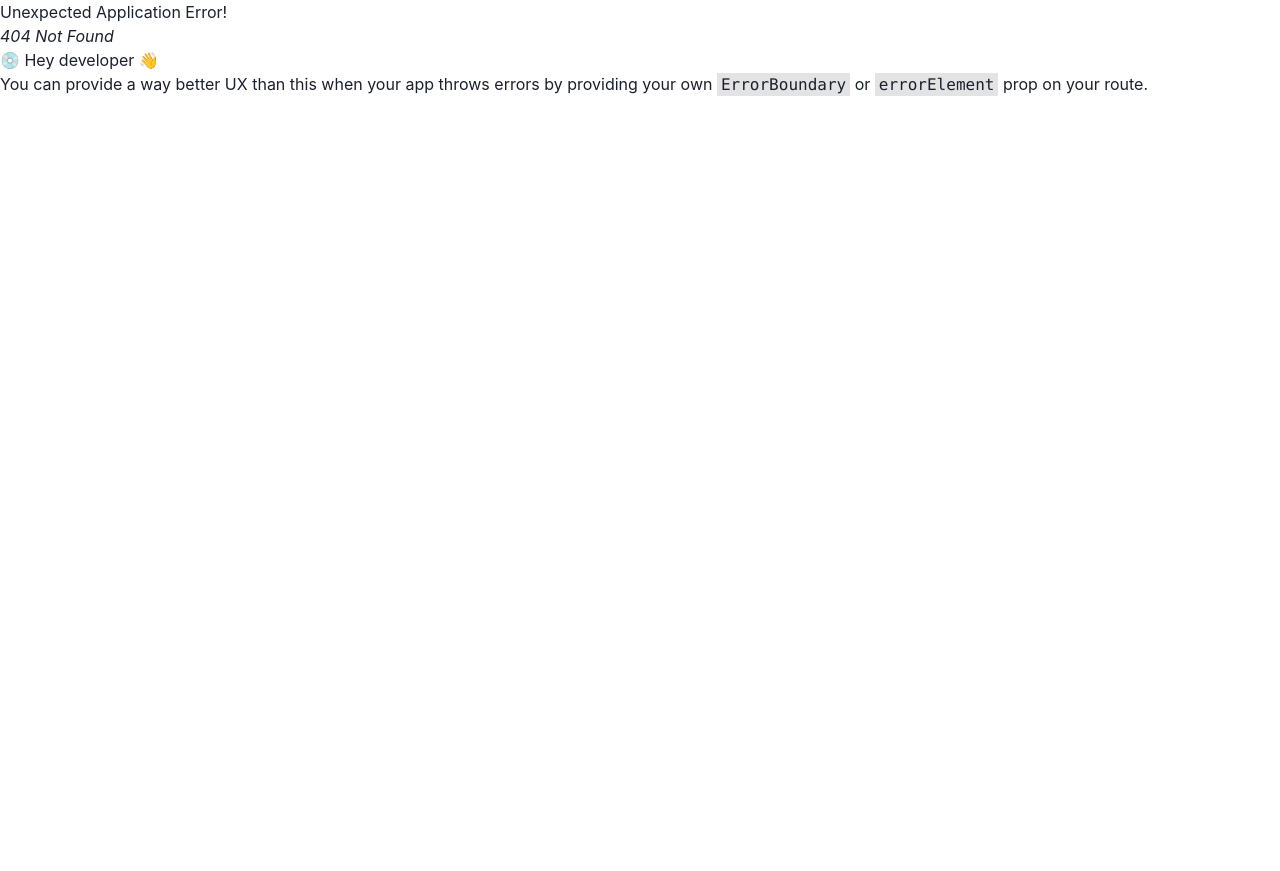
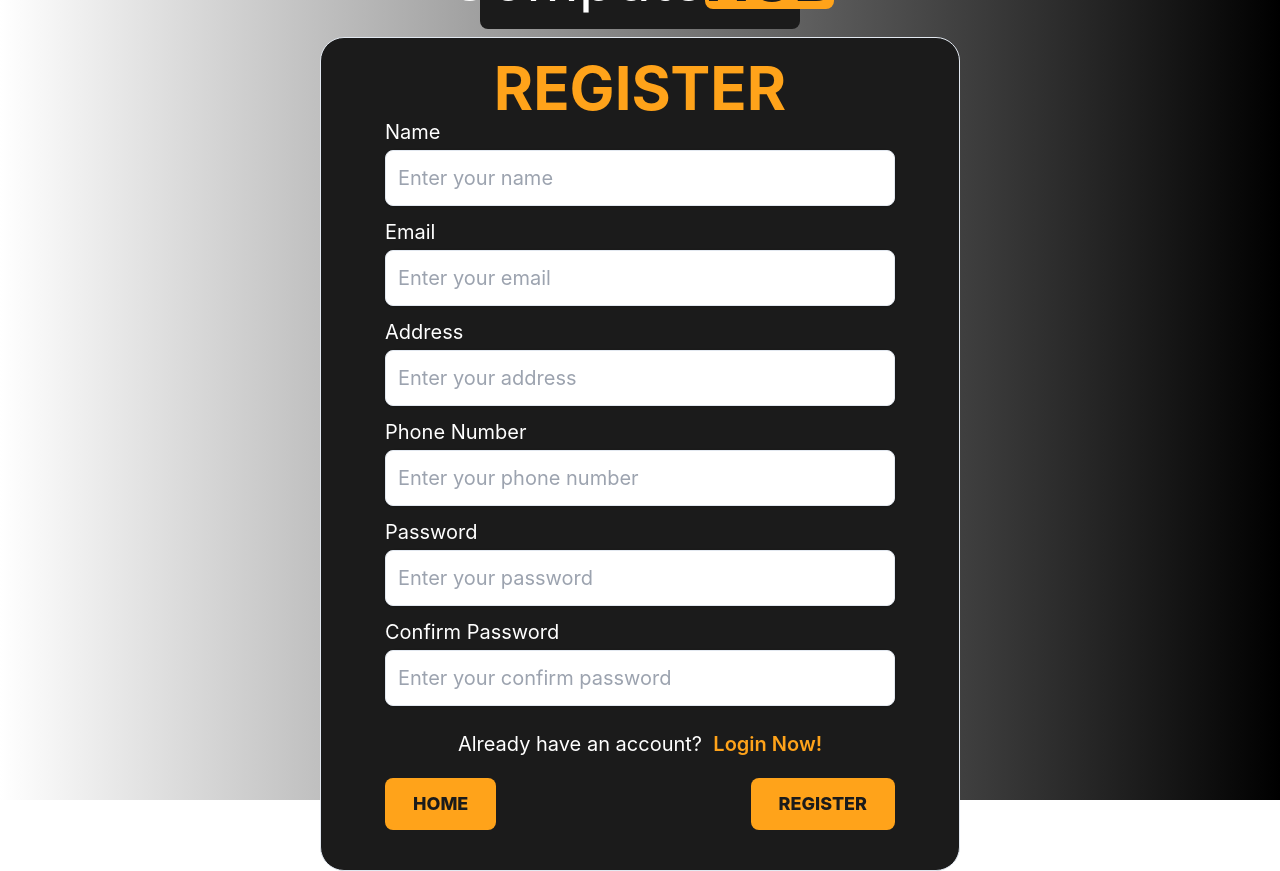
Before and after one commit to ReyKeyS/ComputeHub-frontend, a React (Vite) app: page /register in a window 1280 px wide. Before the commit this address had no page. Before the commit the page ends 800 px from the top, so only its background shows below. Built offline with nearby package versions, Linux system fonts and the light colour scheme.

Commit message:
add RegisterPage

```diff
--- a/src/App.jsx
+++ b/src/App.jsx
@@ -3,6 +3,7 @@ import { Route, RouterProvider, createBrowserRouter, createRoutesFromElements }
 // Pages
 import HomePage from './pages/HomePage'
 import LoginPage from './pages/LoginPage'
+import RegisterPage from './pages/RegisterPage'
 
 function App() {
   // Router
@@ -11,6 +12,7 @@ function App() {
       <>
         <Route path="/" element={<HomePage />} />
         <Route path="/login" element={<LoginPage />} />
+        <Route path='/register' element={<RegisterPage/>}/>
       </>
     )
   )
--- a/src/pages/LoginPage.jsx
+++ b/src/pages/LoginPage.jsx
@@ -19,16 +19,16 @@ function LoginPage() {
             <div class="text-white text-xl mb-1">Password</div>
             <input type="password" name="pass" placeholder="Enter your password" class="px-3 py-2 border rounded-xl w-full h-14 text-xl shadow focus:ring-2 focus:ring-blue-500 focus:outline-none"></input>
             {/* <div class="text-xl text-center mt-3">Doesn't have an account? &nbsp;<a class="font-semibold text-blue-400 duration-500 hover:text-purple-600 hover:duration-500">Register Now!</a></div> */}
-            <div class="text-white text-xl text-center mt-3">Doesn't have an account? &nbsp;<a class="font-semibold text-oranye">Register Now!</a></div>
+            <div class="text-white text-xl text-center mt-3">Doesn't have an account? &nbsp;<Link to="/register"><a class="font-semibold text-oranye">Register Now!</a></Link></div>
             <div class="flex">
               <Link to="/">
                 {/* <button type="submit" name="home" formaction="index.php" class="my-5 text-lg font-bold mr-auto px-7 py-3 flex text-white rounded-full bg-gradient-to-r from-purple-700 to-blue-600 hover:bg-gradient-to-r hover:from-purple-900 hover:to-blue-800 active:bg-sky-600 focus:ring-4 focus:ring-purple-800"> */}
-                <button type="submit" name="home" formaction="index.php" class="my-5 text-lg font-bold mr-auto px-7 py-3 flex text-abu-super-gelap rounded-lg bg-oranye">
+                <button type="submit" name="home" class="my-5 text-lg font-extrabold mr-auto px-7 py-3 flex text-abu-super-gelap rounded-lg bg-oranye">
                   HOME
                 </button>
               </Link>
               {/* <button type="submit" name="login" class="my-5 text-lg font-bold ml-auto px-7 py-3 text-white rounded-full bg-gradient-to-r from-purple-700 to-blue-600 hover:bg-gradient-to-r hover:from-purple-900 hover:to-blue-800 active:bg-sky-600 focus:ring-4 focus:ring-sky-200">LOGIN</button> */}
-              <button type="submit" name="login" class="my-5 text-lg font-bold ml-auto px-7 py-3 text-abu-super-gelap rounded-lg bg-oranye">LOGIN</button>
+              <button type="submit" name="login" class="my-5 text-lg font-extrabold ml-auto px-7 py-3 text-abu-super-gelap rounded-lg bg-oranye">LOGIN</button>
             </div>
           </div>
         </div>
--- /dev/null
+++ b/src/pages/RegisterPage.jsx
@@ -0,0 +1,39 @@
+import React from 'react'
+import { Link } from 'react-router-dom'
+
+function RegisterPage() {
+    return (
+        <div className='w-screen h-screen flex flex-col justify-center bg-gradient-to-r from-white to-black'>
+            <div className='w-1/2 m-auto'>
+                <div className='bg-abu-super-gelap text-white rounded-lg text-6xl p-5 w-1/2 m-auto flex justify-center'>Compute<a className='bg-oranye rounded-lg font-bold text-abu-super-gelap'>HUB</a></div>
+                <div className='bg-abu-super-gelap py-5 px-16 mt-2 w-full m-auto flex flex-col border rounded-3xl place-content-center'>
+                    <h1 className='text-center font-bold text-6xl text-oranye'>REGISTER</h1>
+                    <div className='text-white text-xl mb-1'>Name</div>
+                    <input type="text" placeholder='Enter your name' className='mb-3 px-3 py-2 border shadow rounded-lg w-full h-14 text-xl focus:ring-2 focus:ring-blue-500 focus:outline-none' />
+                    <div className='text-white text-xl mb-1'>Email</div>
+                    <input type="text" placeholder='Enter your email' className='mb-3 px-3 py-2 border shadow rounded-lg w-full h-14 text-xl focus:ring-2 focus:ring-blue-500 focus:outline-none' />
+                    <div className='text-white text-xl mb-1'>Address</div>
+                    <input type="text" placeholder='Enter your address' className='mb-3 px-3 py-2 border shadow rounded-lg w-full h-14 text-xl focus:ring-2 focus:ring-blue-500 focus:outline-none' />
+                    <div className='text-white text-xl mb-1'>Phone Number</div>
+                    <input type="text" placeholder='Enter your phone number' className='mb-3 px-3 py-2 border shadow rounded-lg w-full h-14 text-xl focus:ring-2 focus:ring-blue-500 focus:outline-none' />
+                    <div className='text-white text-xl mb-1'>Password</div>
+                    <input type="password" placeholder='Enter your password' className='mb-3 px-3 py-2 border shadow rounded-lg w-full h-14 text-xl focus:ring-2 focus:ring-blue-500 focus:outline-none' />
+                    <div className='text-white text-xl mb-1'>Confirm Password</div>
+                    <input type="password" placeholder='Enter your confirm password' className='mb-3 px-3 py-2 border shadow rounded-lg w-full h-14 text-xl focus:ring-2 focus:ring-blue-500 focus:outline-none' />
+                    <div class="text-white text-xl text-center mt-3">Already have an account? &nbsp;<Link to="/login"><a class="font-semibold text-oranye">Login Now!</a></Link></div>
+                    <div class="flex">
+                        <Link to="/">
+                            {/* <button type="submit" name="home" formaction="index.php" class="my-5 text-lg font-bold mr-auto px-7 py-3 flex text-white rounded-full bg-gradient-to-r from-purple-700 to-blue-600 hover:bg-gradient-to-r hover:from-purple-900 hover:to-blue-800 active:bg-sky-600 focus:ring-4 focus:ring-purple-800"> */}
+                            <button type="submit" name="home" class="my-5 text-lg font-extrabold mr-auto px-7 py-3 flex text-abu-super-gelap rounded-lg bg-oranye">
+                                HOME
+                            </button>
+                        </Link>
+                        {/* <button type="submit" name="login" class="my-5 text-lg font-bold ml-auto px-7 py-3 text-white rounded-full bg-gradient-to-r from-purple-700 to-blue-600 hover:bg-gradient-to-r hover:from-purple-900 hover:to-blue-800 active:bg-sky-600 focus:ring-4 focus:ring-sky-200">LOGIN</button> */}
+                        <button type="submit" name="register" class="my-5 text-lg font-extrabold ml-auto px-7 py-3 text-abu-super-gelap rounded-lg bg-oranye">REGISTER</button>
+                    </div>
+                </div>
+            </div>
+        </div>
+    )
+}
+export default RegisterPage
```
